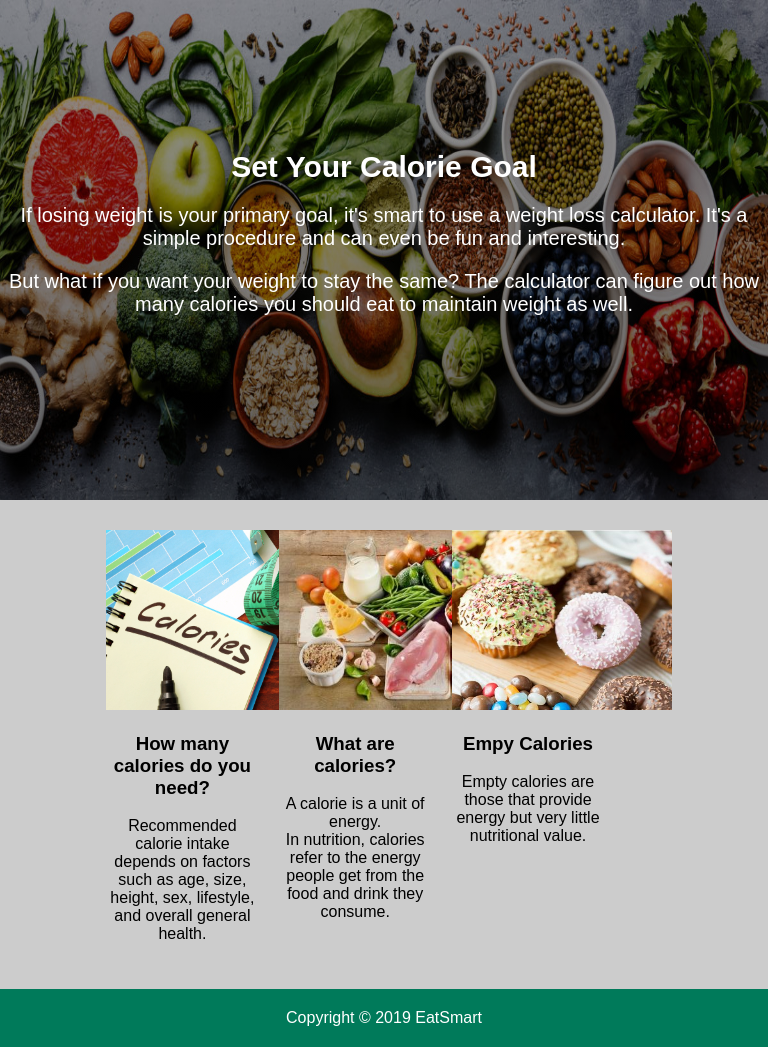
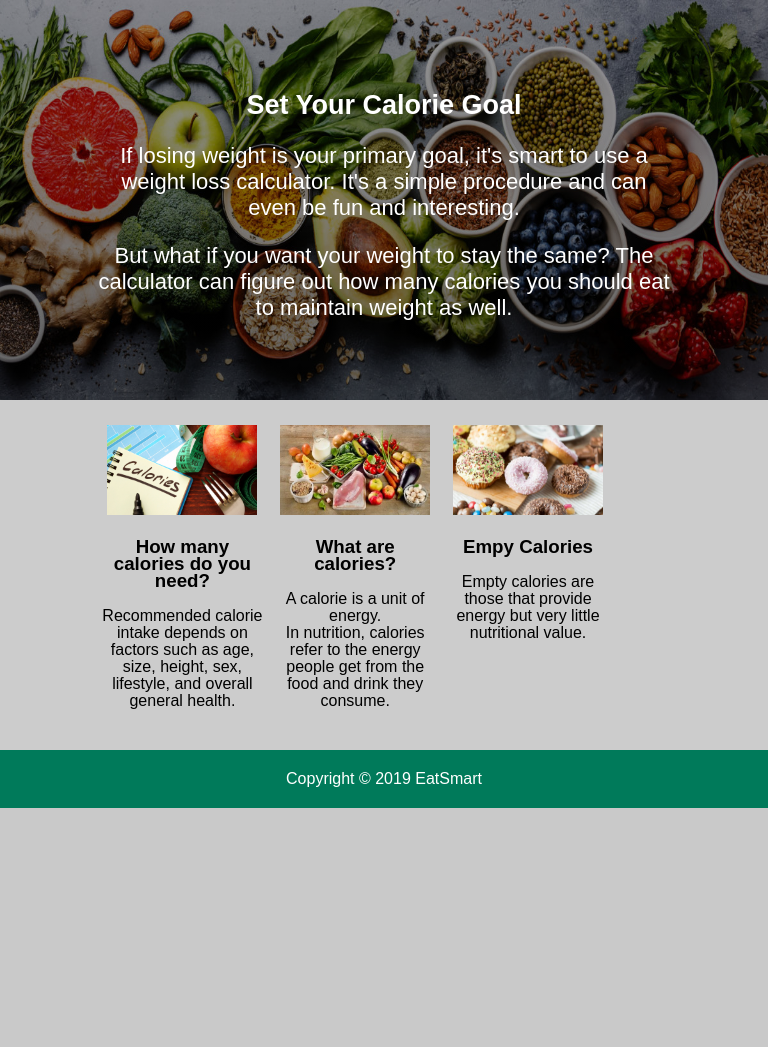
Before and after one commit to AnaRosu/Cal-o-web, a PHP site: page / in a window 768 px wide. Shown: the part 89-1136 px from the top of the page. After the commit the page ends 897 px from the top, so only its background shows below. Run offline with PHP 8.4, Linux system fonts and the light colour scheme.

Commit message:
responsive page

```diff
--- a/css/style.css
+++ b/css/style.css
@@ -9,10 +9,10 @@ body{
 }
 /* container for header , all sections  */
 .container{
-    width:75%;
-    margin: auto;
-    overflow: hidden;
-}
+  width: 75%;
+  overflow:hidden;
+  margin: auto;
+  }
 
 ul {
     margin:0;
@@ -69,12 +69,11 @@ i.fab {
 /* start show case */
 
 #showcase{
-    background: linear-gradient(rgba(0, 0, 0, 0.4), rgba(0, 0, 0, 0.6)), url("image1.jpg"), no-repeat;
+    background: linear-gradient(rgba(0, 0, 0, 0.4), rgba(0, 0, 0, 0.6)), url("image1.jpg"), no-repeat center center fixed;
+    background-size: 100% 100%;
     text-align: center;
-    background-size:100% 100%;
-    min-height:500px;
+    min-height: 500px;
     color:#fff;
-
 }
 #showcase h1{
      margin-top:150px;
@@ -96,6 +95,7 @@ i.fab {
     margin-top:20px;
 
 }
+
 #facts .box{
     float: left;
     width: 30%;
@@ -110,7 +110,6 @@ i.fab {
 /* end facts section*/
 
 /* start footer */
-
 footer{
     padding: 20px;
     margin-top: 20px;
@@ -121,7 +120,7 @@ footer{
 /* end footer */
 
 /* start responsive page */
-@media(min-width:760px){
+@media only screen and (min-width: 701px) and (max-width:900px){
     header #branding,
     header nav ,
     header nav ul ,
@@ -131,26 +130,93 @@ footer{
         text-align: left;
         width: 100%;
     }
+
     header {
         padding-bottom: 20px;
     }
-    #shocase h1{
-        margin-top:40px; /* defult 100px */
+    #showcase{
+      min-height: 400px;
+      text-align: center;
     }
- #showcase .container{
-   width:100%;
+    #showcase h1{
+         margin-top:90px;
+         font-size:27px;
+         text-transform: capitalize;
+         margin-bottom:5px;
+    }
+    #showcase p{
+        font-size:22px;
+        align-self: center;
+    }
+ #facts p, h3{
+   line-height :17px;
+   left: 0;
+   right: 0;
+ }
+
+ #facts .box{
+     float: left;
+     width: 30%;
+     padding:5px;
+     text-align: center;
+ }
+ #facts .box img{
+     width:150px;
+     height:90px;
+     border:10px;
  }
 }
-@media screen and (max-width: 600px) {
-  #facts.box {
-   flex-direction: row;
+
+@media only screen and (min-width: 400px) and (max-width: 700px)  {
+  #facts p, h3{
+    font-size: 15px;
+
+    }
+    #facts .box{
+        padding:15px;
+    }
+  #facts .box img{
+      width:125px;
+      height:80px;
+      border:10px;
   }
-  #facts.box img{
-    width:100%;
-    height:100%;
-      }
-  #facts {
-    font-size: 15px;
+  #showcase{
+      min-height: 350px;
+  }
+  #showcase h1{
+       margin-top:85px;
+       font-size:20px;
+       margin-bottom: 10px;
+  }
+  #showcase p{
+      font-size:15px;
+      align-self: center;
+  }
+}
+@media only screen and (min-width: 300px) and (max-width: 560px)  {
+  #facts p, h3{
+    font-size: 10px;
+
+    }
+    #facts .box{
+        padding:10px;
+    }
+  #facts .box img{
+      width:90px;
+      height:60px;
+      border:10px;
+  }
+  #showcase{
+      min-height: 250px;
+  }
+  #showcase h1{
+       margin-top:40px;
+       font-size:20px;
+       margin-bottom:5px;
+  }
+  #showcase p{
+      font-size:15px;
+      align-self: center;
   }
 }
 
```
